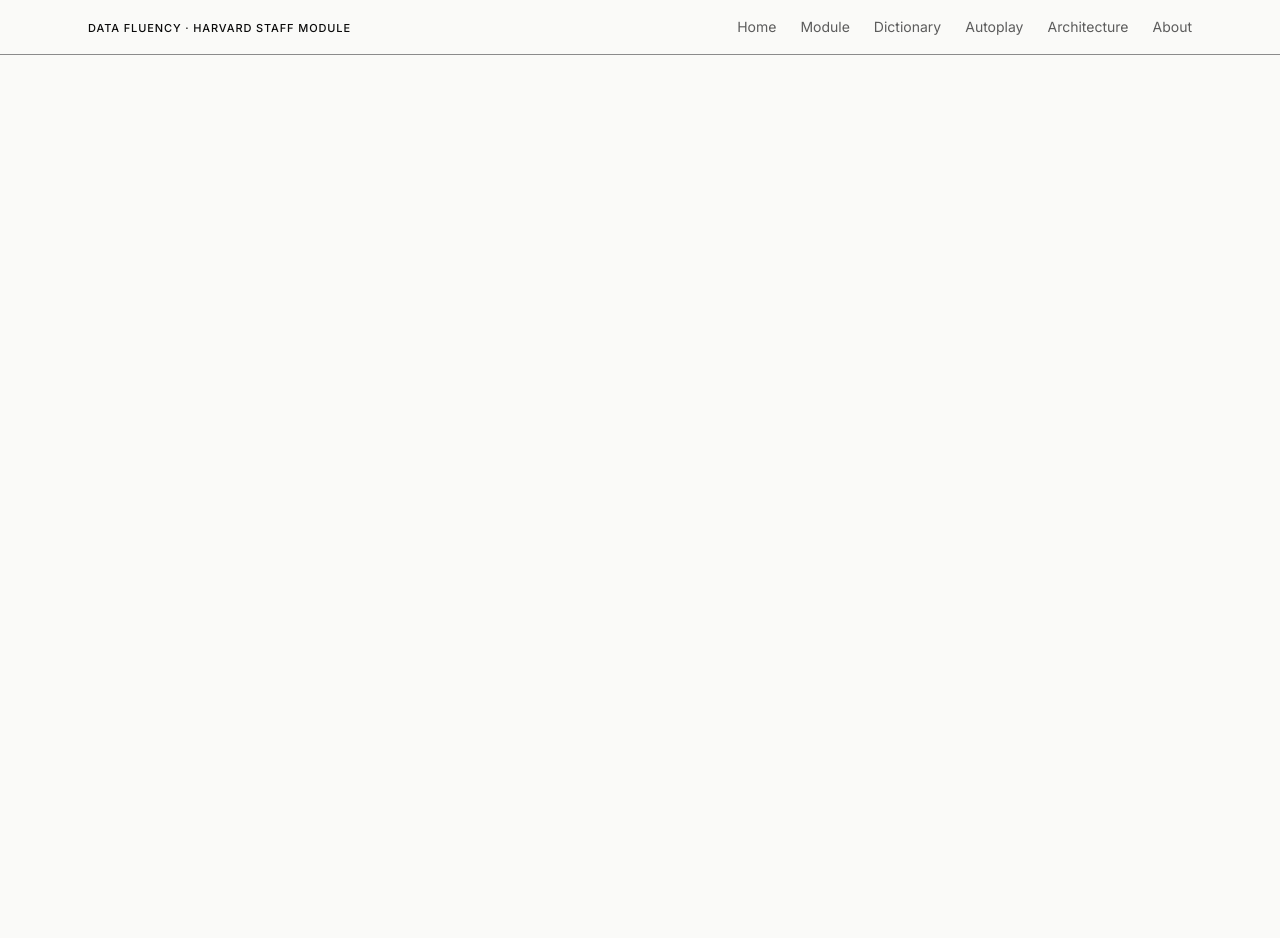
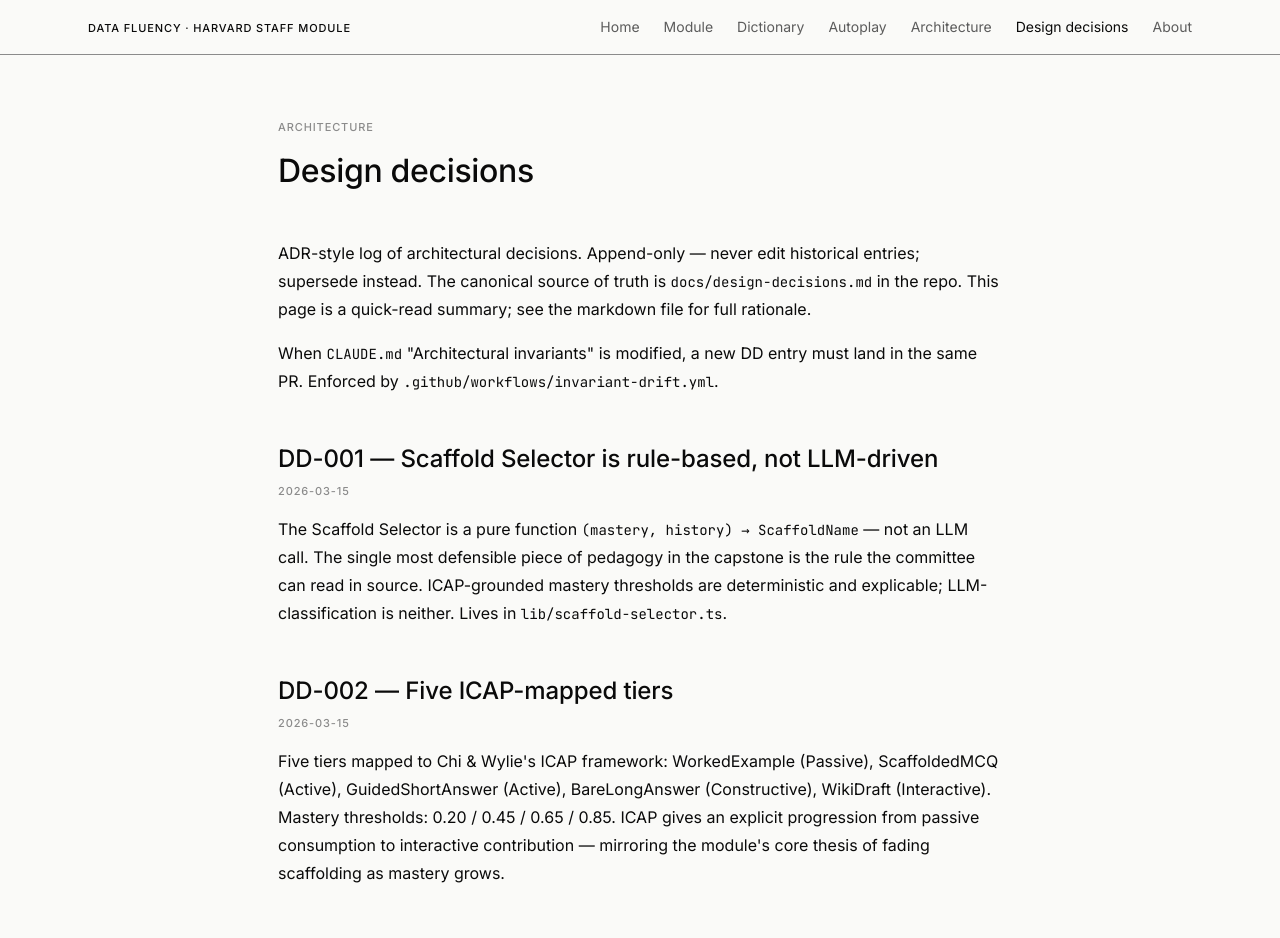
Before and after one commit to lpbangun/GenUI-for-Education-Modules, a Vue app in the folder frontend/: page /design-decisions in a window 1280 px wide. Shown: the top 938 px of the page. Before the commit the page ends 800 px from the top, so only its background shows below. Built offline with nearby package versions, Linux system fonts and the light colour scheme; no server answers.

Commit message:
feat(docs): nav entry for design-decisions + CI invariant-drift guard

```diff
--- a/frontend/src/components/TopNav.vue
+++ b/frontend/src/components/TopNav.vue
@@ -12,7 +12,7 @@ const isActive = (path: string) => route.path === path || (path !== '/' && route
       </router-link>
       <div class="flex gap-6 text-small">
         <router-link to="/" class="text-link"
-                     :class="isActive('/') && !isActive('/module') && !isActive('/dictionary') && !isActive('/demo') && !isActive('/about') && !isActive('/architecture') ? 'text-ink' : 'text-ink-muted hover:text-ink'">
+                     :class="isActive('/') && !isActive('/module') && !isActive('/dictionary') && !isActive('/demo') && !isActive('/about') && !isActive('/architecture') && !isActive('/design-decisions') ? 'text-ink' : 'text-ink-muted hover:text-ink'">
           Home
         </router-link>
         <router-link to="/module/central-tendency" class="text-link"
@@ -31,6 +31,10 @@ const isActive = (path: string) => route.path === path || (path !== '/' && route
                      :class="isActive('/architecture') ? 'text-ink' : 'text-ink-muted hover:text-ink'">
           Architecture
         </router-link>
+        <router-link to="/design-decisions" class="text-link"
+                     :class="isActive('/design-decisions') ? 'text-ink' : 'text-ink-muted hover:text-ink'">
+          Design decisions
+        </router-link>
         <router-link to="/about" class="text-link"
                      :class="isActive('/about') ? 'text-ink' : 'text-ink-muted hover:text-ink'">
           About
--- a/frontend/src/main.ts
+++ b/frontend/src/main.ts
@@ -8,6 +8,7 @@ import AutoplayView from './views/AutoplayView.vue';
 import HomeView from './views/HomeView.vue';
 import AboutView from './views/AboutView.vue';
 import ArchitectureView from './views/ArchitectureView.vue';
+import DesignDecisionsView from './views/DesignDecisionsView.vue';
 
 const router = createRouter({
   history: createWebHistory(),
@@ -15,6 +16,7 @@ const router = createRouter({
     { path: '/', component: HomeView },
     { path: '/about', component: AboutView },
     { path: '/architecture', component: ArchitectureView },
+    { path: '/design-decisions', component: DesignDecisionsView },
     { path: '/module/:concept_id', component: ModuleView, props: true },
     { path: '/dictionary', component: DictionaryView },
     { path: '/dictionary/:term', component: DictionaryView, props: true },
--- /dev/null
+++ b/frontend/src/views/DesignDecisionsView.vue
@@ -0,0 +1,141 @@
+<script setup lang="ts"></script>
+
+<template>
+  <div class="bg-paper min-h-full">
+    <div class="max-w-[820px] mx-auto px-12 py-16">
+      <div class="text-micro text-ink-subtle uppercase">Architecture</div>
+      <h1 class="text-h1 text-ink mt-4">Design decisions</h1>
+
+      <p class="text-body text-ink mt-12">
+        ADR-style log of architectural decisions. Append-only — never edit historical entries; supersede instead.
+        The canonical source of truth is <code class="font-mono text-small">docs/design-decisions.md</code> in the repo.
+        This page is a quick-read summary; see the markdown file for full rationale.
+      </p>
+      <p class="text-body text-ink mt-4">
+        When <code class="font-mono text-small">CLAUDE.md</code> "Architectural invariants" is modified, a new DD entry
+        must land in the same PR. Enforced by <code class="font-mono text-small">.github/workflows/invariant-drift.yml</code>.
+      </p>
+
+      <!-- DD-001 -->
+      <h2 class="text-h2 text-ink mt-12">DD-001 — Scaffold Selector is rule-based, not LLM-driven</h2>
+      <div class="text-micro text-ink-subtle uppercase mt-2">2026-03-15</div>
+      <p class="text-body text-ink mt-4">
+        The Scaffold Selector is a pure function <code class="font-mono text-small">(mastery, history) → ScaffoldName</code> — not an LLM call.
+        The single most defensible piece of pedagogy in the capstone is the rule the committee can read in source.
+        ICAP-grounded mastery thresholds are deterministic and explicable; LLM-classification is neither.
+        Lives in <code class="font-mono text-small">lib/scaffold-selector.ts</code>.
+      </p>
+
+      <!-- DD-002 -->
+      <h2 class="text-h2 text-ink mt-12">DD-002 — Five ICAP-mapped tiers</h2>
+      <div class="text-micro text-ink-subtle uppercase mt-2">2026-03-15</div>
+      <p class="text-body text-ink mt-4">
+        Five tiers mapped to Chi &amp; Wylie's ICAP framework: WorkedExample (Passive), ScaffoldedMCQ (Active),
+        GuidedShortAnswer (Active), BareLongAnswer (Constructive), WikiDraft (Interactive).
+        Mastery thresholds: 0.20 / 0.45 / 0.65 / 0.85.
+        ICAP gives an explicit progression from passive consumption to interactive contribution — mirroring
+        the module's core thesis of fading scaffolding as mastery grows.
+      </p>
+
+      <!-- DD-003 -->
+      <h2 class="text-h2 text-ink mt-12">DD-003 — Single-model architecture (Gemini 3.1 Flash Lite)</h2>
+      <div class="text-micro text-ink-subtle uppercase mt-2">2026-03-20</div>
+      <p class="text-body text-ink mt-4">
+        All four agent roles (Content Generator, State Inferrer, Quality Evaluator, Template Filler) run on Gemini 3.1 Flash Lite.
+        Differentiation is by system prompt and <code class="font-mono text-small">thinkingLevel</code>, not by model.
+        Single-model simplifies provider failover (one swap) and keeps cost predictable.
+        Claude Haiku 4.5 stays wired as emergency fallback only.
+      </p>
+
+      <!-- DD-004 -->
+      <h2 class="text-h2 text-ink mt-12">DD-004 — Content as files, not vectors</h2>
+      <div class="text-micro text-ink-subtle uppercase mt-2">2026-03-20</div>
+      <p class="text-body text-ink mt-4">
+        Concepts and dictionary entries are markdown files with YAML frontmatter. Scenarios and datasets are JSON.
+        Runtime loads everything into memory at startup. No embeddings, no vector DB, no semantic search.
+        Gemini's 1M-token context window means the full library can be passed inline when needed;
+        RAG complexity buys nothing at v1 scale. Vector retrieval is v2 if the dictionary grows beyond a few hundred entries.
+      </p>
+
+      <!-- DD-005 -->
+      <h2 class="text-h2 text-ink mt-12">DD-005 — Visualization Selector as a pure function</h2>
+      <div class="text-micro text-ink-subtle uppercase mt-2">2026-04-15</div>
+      <p class="text-body text-ink mt-4">
+        Visualization choice (chart / flowchart / none) is a rule-based pure function from
+        <code class="font-mono text-small">(concept.viz_demand, mastery, history)</code>.
+        The LLM never decides whether to visualize — only what to put in the chosen visualization.
+        Same logic as DD-001: the rule is the defensible artifact. Lives in
+        <code class="font-mono text-small">lib/viz-selector.ts</code>.
+      </p>
+
+      <!-- DD-006 -->
+      <h2 class="text-h2 text-ink mt-12">DD-006 — Prompt-rewrite + soft validator + tail blocks</h2>
+      <div class="text-micro text-ink-subtle uppercase mt-2">2026-04-29</div>
+      <p class="text-body text-ink mt-4">
+        Per-tier system prompts carry the full pedagogical contract (observation-before-inference, claim/support/question,
+        distractor reasoning, dictionary handoff). A soft validator scans for compliance and warns — it never blocks
+        turn generation. Chosen over schema-typed templates (Path B, deferred) because the pedagogy gap is the actual
+        problem and per-tier prompts address it directly without the burden of authoring 25 ConceptAnchor files.
+        Path B triggers if soft-validator failure rate exceeds 20% sustained on any check.
+      </p>
+
+      <!-- DD-007 -->
+      <h2 class="text-h2 text-ink mt-12">DD-007 — <code class="font-mono">composeTurn</code> is the single composition path</h2>
+      <div class="text-micro text-ink-subtle uppercase mt-2">2026-04-29</div>
+      <p class="text-body text-ink mt-4">
+        Both the live module's <code class="font-mono text-small">/api/chat</code> route and
+        <code class="font-mono text-small">scripts/pregenerate_autoplay.ts</code> call
+        <code class="font-mono text-small">composeTurn</code> from <code class="font-mono text-small">lib/turn-composer.ts</code>.
+        There is no second path. Drift between the demo surface and what the live module produces would undermine
+        the capstone demo; a single call site makes drift structurally impossible.
+      </p>
+
+      <!-- DD-008 -->
+      <h2 class="text-h2 text-ink mt-12">DD-008 — Tier-graded dictionary handoff</h2>
+      <div class="text-micro text-ink-subtle uppercase mt-2">2026-04-29</div>
+      <p class="text-body text-ink mt-4">
+        The dictionary handoff mirrors the ICAP scaffold-fade arc: T1–T2 passive highlights, T3–T4 active
+        single-question responses persisted to <code class="font-mono text-small">dictionary_handoff_responses</code>,
+        T5 structured wiki-draft form persisted to <code class="font-mono text-small">wiki_drafts</code> with
+        <code class="font-mono text-small">status='pending_review'</code>.
+        Constructive contributions are weighted toward learners who have demonstrated they understand the term.
+        PII tripwire gates all free text at write time.
+      </p>
+
+      <!-- DD-009 -->
+      <h2 class="text-h2 text-ink mt-12">DD-009 — Visual interactivity layer is part of the pedagogy</h2>
+      <div class="text-micro text-ink-subtle uppercase mt-2">2026-04-29</div>
+      <p class="text-body text-ink mt-4">
+        The scaffold-fade arc is rendered as visible UI: tier-transition card on tier crossings, distractor-reasoning
+        reveal at T2, inline handoff card at T3+, pulsing term-touched indicator in a session sidebar, structured form
+        at T5. The arc is the module's core claim — making it legible to the learner is itself a pedagogical signal.
+        Five new Vue components in <code class="font-mono text-small">frontend/src/components/scaffolds/</code>.
+        No new framework; shadcn-vue + Tailwind only.
+      </p>
+
+      <!-- DD-010 -->
+      <h2 class="text-h2 text-ink mt-12">DD-010 — Tail-block data travels in tool-call inputs, not trailing text</h2>
+      <div class="text-micro text-ink-subtle uppercase mt-2">2026-04-29</div>
+      <p class="text-body text-ink mt-4">
+        <code class="font-mono text-small">terms_surfaced</code> and
+        <code class="font-mono text-small">dictionary_handoff</code> are optional fields inside each scaffold tool's
+        input schema. The composer reads them from <code class="font-mono text-small">scaffold.input</code> directly.
+        Discovered while regenerating the autoplay bundle: under
+        <code class="font-mono text-small">toolChoice: 'required'</code>, Gemini Flash Lite collapses all output
+        into the forced tool call and emits empty <code class="font-mono text-small">result.text</code> — trailing
+        text never arrives. Putting tail-block info inside the tool's input is a single-round-trip, cheapest fix that
+        matches what Gemini actually does.
+        <code class="font-mono text-small">lib/tail-blocks.ts</code> remains in the repo but is unused at runtime.
+      </p>
+
+      <p class="text-small text-ink-subtle mt-16">
+        Full ADR log with verbatim alternatives and consequences: <code class="font-mono text-small">docs/design-decisions.md</code>.
+      </p>
+    </div>
+  </div>
+</template>
+
+<style scoped>
+.text-link { text-decoration: none; transition: color 150ms cubic-bezier(0.4, 0, 0.2, 1); }
+.text-link:hover { text-decoration: underline; }
+</style>
```
